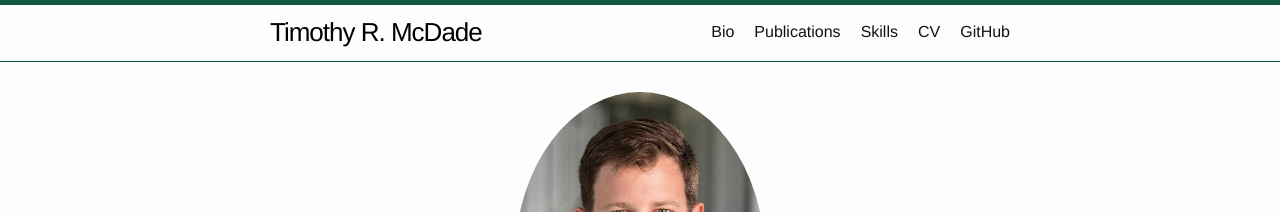
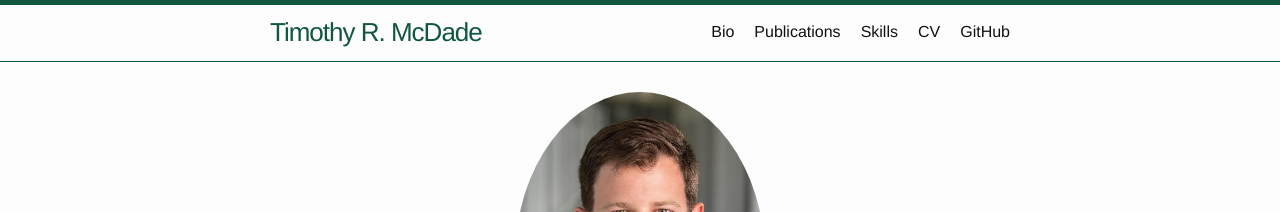
Before and after one commit to trmcdade/trmcdade.github.io, a Jekyll site: the page built from index.md, in a window 1280 px wide. Shown: the top 212 px of the page. Built offline with Jekyll 4.4.1, drawn with Linux system fonts in a browser that asks for light colours.

Commit message:
Update wm.scss

```diff
--- a/_sass/minima/skins/wm.scss
+++ b/_sass/minima/skins/wm.scss
@@ -5,7 +5,8 @@ $brand-color:           #115740 !default; // WM Green
 $brand-color-light:     lighten($brand-color, 40%) !default;
 $brand-color-dark:      darken($brand-color, 25%) !default;
 
-$site-title-color:      $brand-color-dark !default;
+$site-title-color:      $brand-color !default;
+// $site-title-color:      $brand-color-dark !default;
 
 $text-color:            #111111 !default;
 $background-color:      #fdfdfd !default;
```
